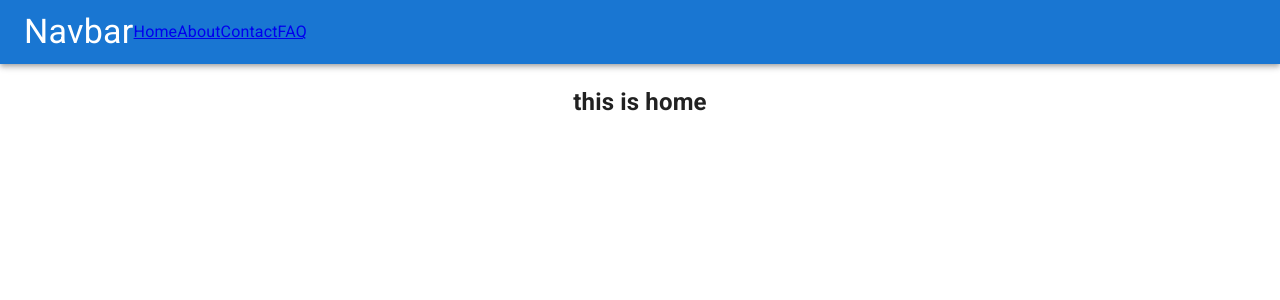
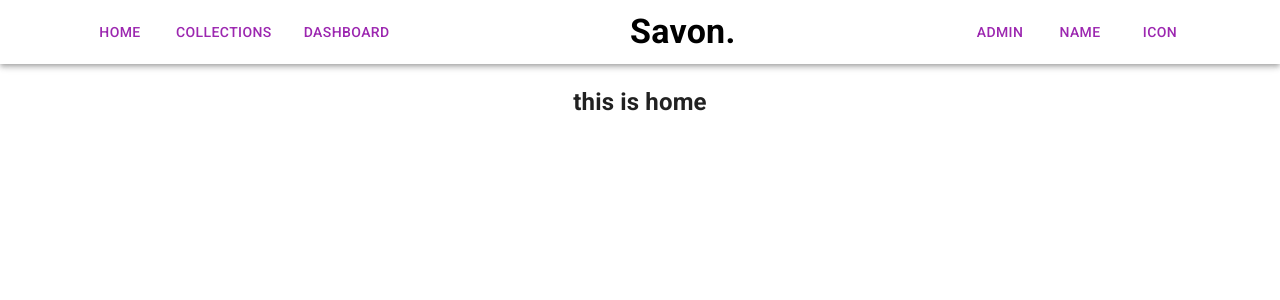
Before and after one commit to faarhaan10/savon-client-side, a React (Create React App) app: page / in a window 1280 px wide. Shown: the top 300 px of the page. Built offline with nearby package versions, Linux system fonts and the light colour scheme.

Commit message:
navigatioon added

```diff
--- a/src/Shared/Navigation/Navigation/Navigation.js
+++ b/src/Shared/Navigation/Navigation/Navigation.js
@@ -5,64 +5,44 @@ import {
     CssBaseline,
     Typography,
     useTheme,
-    useMediaQuery
+    useMediaQuery,
+    IconButton,
+    Stack,
+    Button
 } from "@mui/material";
-import { Link } from "react-router-dom";
+import { Link, NavLink } from "react-router-dom";
 import NavigationDrawer from "../NavigationDrawer/NavigationDrawer";
+import { Box } from "@mui/system";
 
-// const useStyles = makeStyles((theme) => ({
-//     navlinks: {
-//         marginLeft: theme.spacing(5),
-//         display: "flex",
-//     },
-//     logo: {
-//         flexGrow: "1",
-//         cursor: "pointer",
-//     },
-//     link: {
-//         textDecoration: "none",
-//         color: "white",
-//         fontSize: "20px",
-//         marginLeft: theme.spacing(20),
-//         "&:hover": {
-//             color: "yellow",
-//             borderBottom: "1px solid white",
-//         },
-//     },
-// }));
 
 function Navigation() {
     // const classes = useStyles();
     const theme = useTheme();
     const isMobile = useMediaQuery(theme.breakpoints.down("md"));
 
+
     return (
-        <AppBar position="static">
+        <AppBar position="static" sx={{ backgroundColor: 'white' }}>
             <CssBaseline />
-            <Toolbar>
-                <Typography variant="h4">
-                    Navbar
+            <Toolbar style={{ justifyContent: "space-between", margin: '0 5%' }}>
+                {isMobile && <NavigationDrawer />}
+                {!isMobile && <Stack direction="row" spacing={2}>
+                    <NavLink to='/' style={{ textDecoration: 'none' }}> <Button color="secondary">Home</Button></NavLink>
+                    <NavLink to='/' style={{ textDecoration: 'none' }}> <Button color="secondary">Collections</Button></NavLink>
+                    <NavLink to='/' style={{ textDecoration: 'none' }}> <Button color="secondary">Dashboard</Button></NavLink>
+                </Stack>
+                }
+                <Typography variant="h4" component="h5">
+                    <NavLink to='/' style={{ textDecoration: 'none', color: 'black', fontWeight: '700' }}>Savon.</NavLink>
+                </Typography>
+                {!isMobile && <Stack direction="row" spacing={2}>
+                    <NavLink to='/' style={{ textDecoration: 'none' }}> <Button color="secondary">Admin</Button></NavLink>
+                    <NavLink to='/' style={{ textDecoration: 'none' }}> <Button color="secondary">Name</Button></NavLink>
+                    <NavLink to='/' style={{ textDecoration: 'none' }}> <Button color="secondary">Icon</Button></NavLink>
+                </Stack>
+                }
+            </Toolbar>
 
-                </Typography>
-                {isMobile ? (
-                    <NavigationDrawer />
-                ) : (
-                    <div>
-                        <Link to="/" >
-                            Home
-                        </Link>
-                        <Link to="/about">
-                            About
-                        </Link>
-                        <Link to="/contact">
-                            Contact
-                        </Link>
-                        <Link to="/faq">
-                            FAQ
-                        </Link>
-                    </div>
-                )}
-            </Toolbar>
         </AppBar>
     );
 }
--- a/src/Shared/Navigation/NavigationDrawer/NavigationDrawer.js
+++ b/src/Shared/Navigation/NavigationDrawer/NavigationDrawer.js
@@ -1,20 +1,12 @@
-import { Avatar, Drawer, IconButton, List, ListItem, ListItemText } from "@mui/material";
+import { Drawer, IconButton, List, ListItem, ListItemText } from "@mui/material";
+import MenuIcon from '@mui/icons-material/Menu';
 import React, { useState } from "react";
 import { Link } from "react-router-dom";
+import { pink } from "@mui/material/colors";
 
-// const useStyles = makeStyles(() => ({
-//     link: {
-//         textDecoration: "none",
-//         color: "blue",
-//         fontSize: "20px",
-//     },
-//     icon: {
-//         color: "white"
-//     }
-// }));
 
 function NavigationDrawer() {
-    // const classes = useStyles();
+
     const [openDrawer, setOpenDrawer] = useState(false);
     return (
         <>
@@ -45,8 +37,12 @@ function NavigationDrawer() {
                     </ListItem>
                 </List>
             </Drawer>
-            <IconButton onClick={() => setOpenDrawer(!openDrawer)}>
-                <Avatar />
+            <IconButton onClick={() => setOpenDrawer(!openDrawer)} size="large"
+                edge="start"
+                aria-label="menu"
+                sx={{ mr: 2, color: pink[500] }}
+            >
+                <MenuIcon />
             </IconButton>
         </>
     );
```
